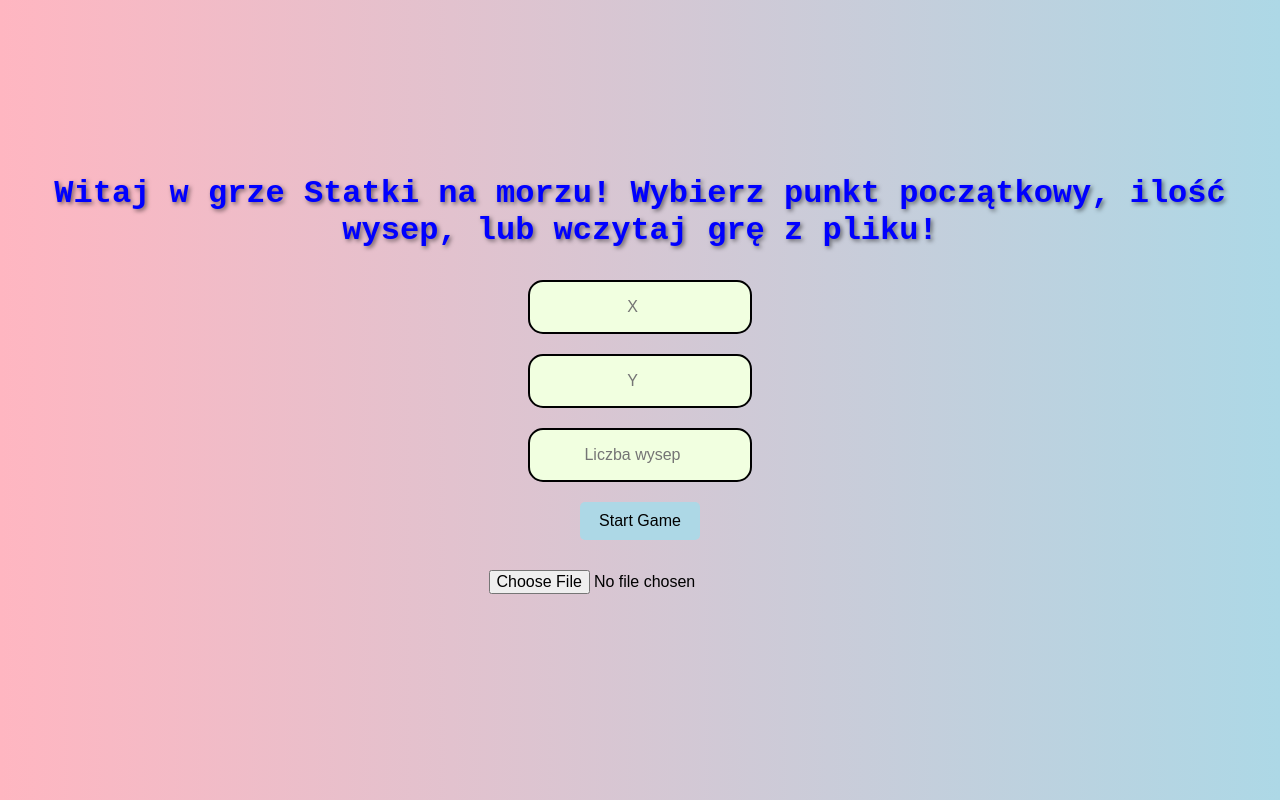
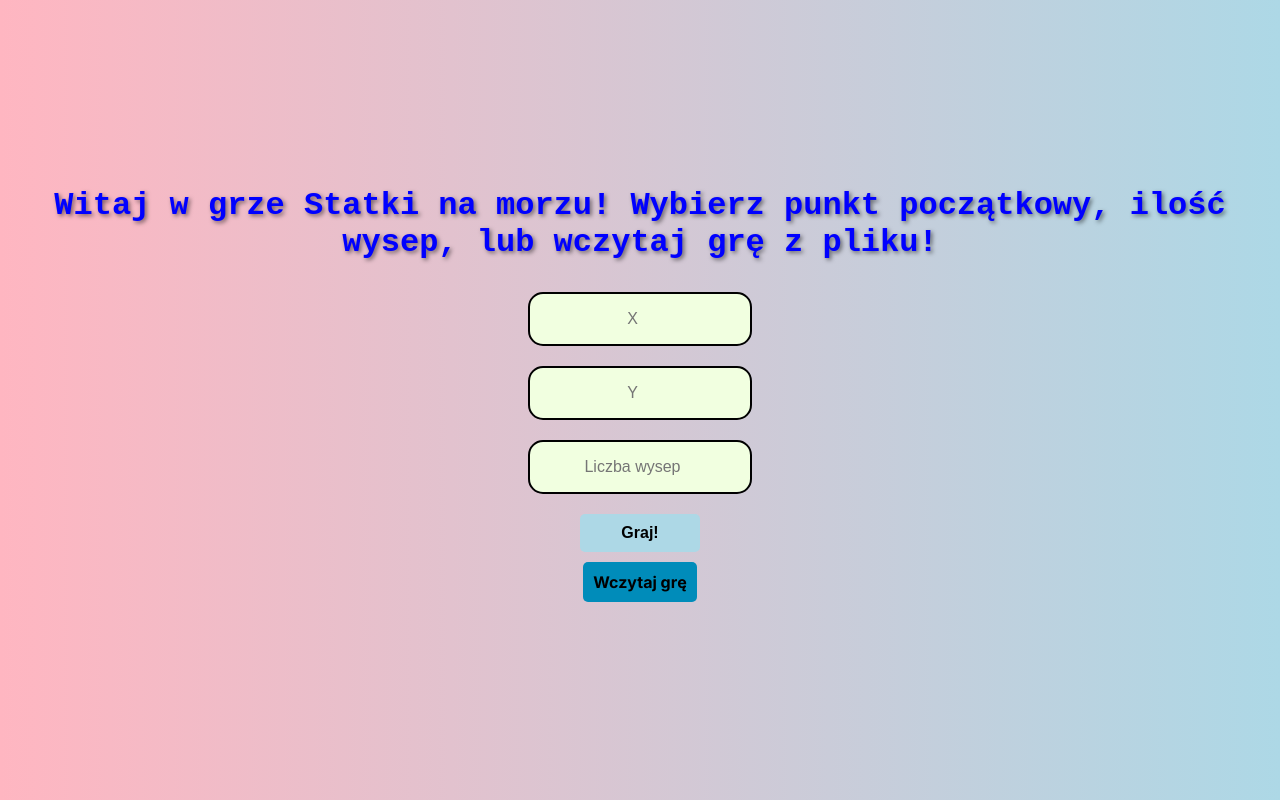
Before and after one commit to UniversityOfGdanskProjects/projektprogramistyczny-PiecdziesiatkaTrygonometryczna-1, a Next.js app in the folder statki-front/: page / in a window 1280 px wide. Built offline with nearby package versions, Linux system fonts and the light colour scheme.

Commit message:
css, dopracowanie wyglądu strony

```diff
--- a/statki-front/src/app/globals.css
+++ b/statki-front/src/app/globals.css
@@ -12,8 +12,26 @@ input[type="number"], input[type="file"] {
     margin: 10px;
 }
 
+.customButton {
+    display: inline-block;
+    padding: 10px;
+    cursor: pointer;
+    background: #008CBA;
+    font-weight: bold;
+    border: none;
+    border-radius: 5px;
+    font-size: 16px;
+    transition: all 0.3s ease;
+  }
+
+  .customButton:hover {
+    transform: scale(1.6);
+    background-color: lightpink;
+  }
+
+
 button {
-
+    font-weight: bold;
     padding: 10px;
     font-size: 16px;
     border: none;
@@ -78,7 +96,7 @@ h1 {
     position: absolute;
     top: 50%;
     left: 50%;
-    transform: translate(100%, 0%);
+    transform: translate(109%, 0%);
     text-align: center;
     margin-top: 50px;
     font-size: 40px;
@@ -121,3 +139,27 @@ h1 {
     background-size: 200% 200%;
     animation: gradient 15s ease infinite;
   }
+
+  #bottom-controls {
+    position: fixed;
+    bottom: 0;
+    width: 100%;
+    display: flex;
+    justify-content: space-around;
+    align-items: center;
+    background-color: rgba(17, 0, 80, 0.5);
+  }
+
+#move {
+    font-size: 20px;
+    height: 40px;
+    background-color: #ffdca2;
+    border: 2px solid black;
+    border-radius: 10px;
+}
+
+
+#move_form {
+position: absolute;
+margin-right: 60%;
+}
--- a/statki-front/src/app/page.js
+++ b/statki-front/src/app/page.js
@@ -276,8 +276,9 @@ export default function Home() {
         <input type="number" min="0" max={boardSize - 1} onChange={(e) => setStartX(e.target.value)} placeholder="X" />
         <input type="number" min="0" max={boardSize - 1} onChange={(e) => setStartY(e.target.value)} placeholder="Y" />
         <input type="number" min="1" max={boardSize * boardSize - 1} onChange={(e) => setIslandCount(e.target.value)} placeholder="Liczba wysep" />
-        <button onClick={() => startGame(startX, startY, boardSize, islandCount)}>Start Game</button>
-        <input type="file" onChange={loadFromFile} />
+        <button onClick={() => startGame(startX, startY, boardSize, islandCount)}>Graj!</button>
+        <input type="file" id="fileInput" style={{ display: 'none' }} onChange={loadFromFile} />
+        <label htmlFor="fileInput" className="customButton">Wczytaj grę</label>
         <p>{message}</p>
       </div>
     );
@@ -295,14 +296,14 @@ return (
     {showModal && <Modal message={message} onClose={handleCloseModal} />}
     <Formik initialValues={{ commandSequence: '' }} onSubmit={handleFormCommandSequence}>
       {({ handleSubmit, handleChange, values }) => (
-        <form onSubmit={handleSubmit}>
-          <input
+        <form  id = "move_form" onSubmit={handleSubmit}>
+          <input id ="move"
             type="text"
             name="commandSequence"
             value={values.commandSequence}
             onChange={handleChange}
           />
-          <button type="submit">Move</button>
+          <button type="submit">Płyń!</button>
         </form>
       )}
     </Formik>
@@ -325,10 +326,12 @@ return (
     ))
   )}
 </div>
-
-    <button className="saveToFile" onClick={saveToFile}>Save Game to File</button>
-    <input type="file" onChange={loadFromFile} />
-    <button className="exitGame" onClick={() => setGameStarted(false)}>Exit Game</button>
+<div id="bottom-controls">
+    <button className="saveToFile" onClick={saveToFile}>Zapisz grę</button>
+    <input type="file" id="fileInput" style={{ display: 'none' }} onChange={loadFromFile} />
+    <label htmlFor="fileInput" className="customButton">Wczytaj grę</label>
+    <button className="exitGame" onClick={() => setGameStarted(false)}>Wyjdź z gry</button>
+    </div>
   </main>
 );
 }
```
